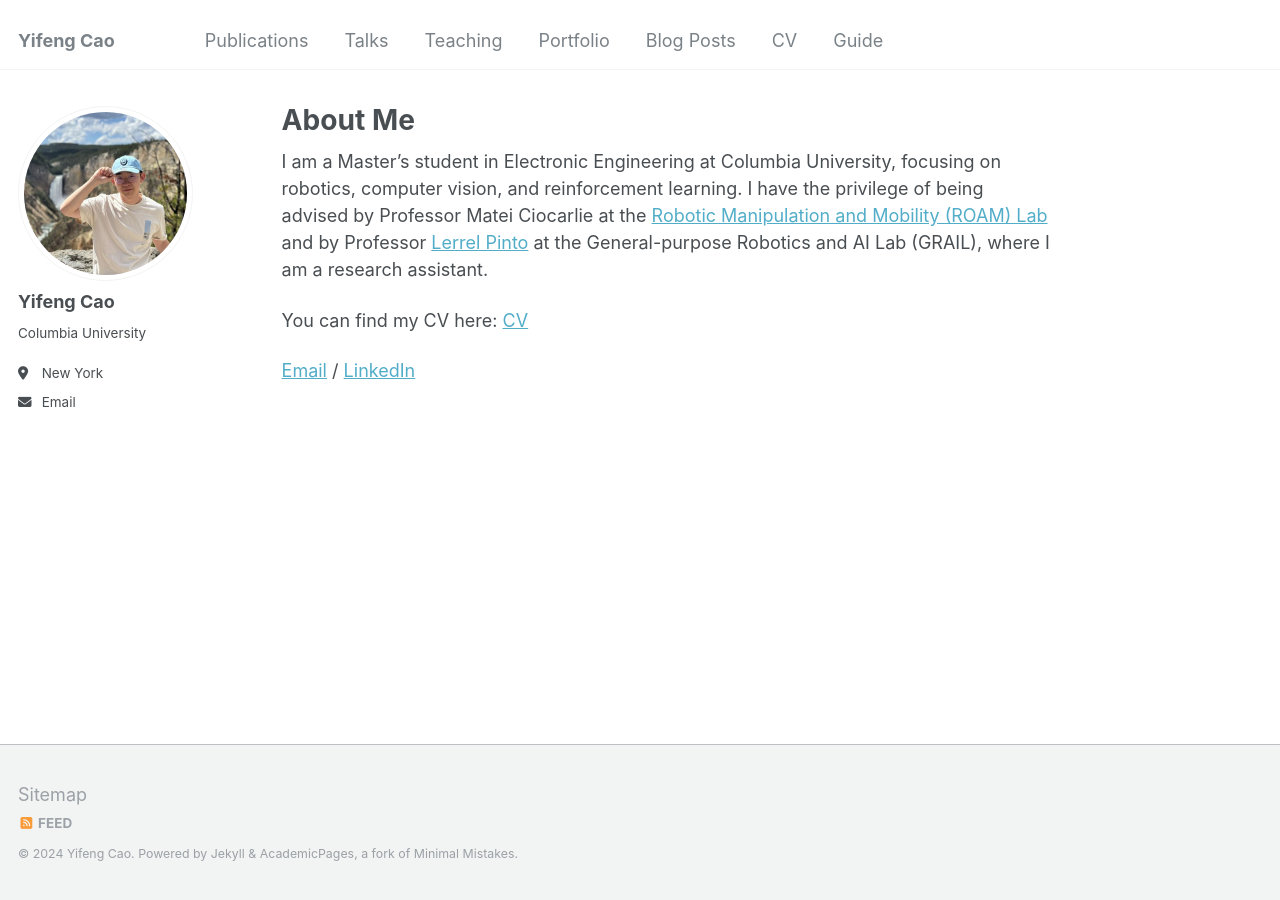
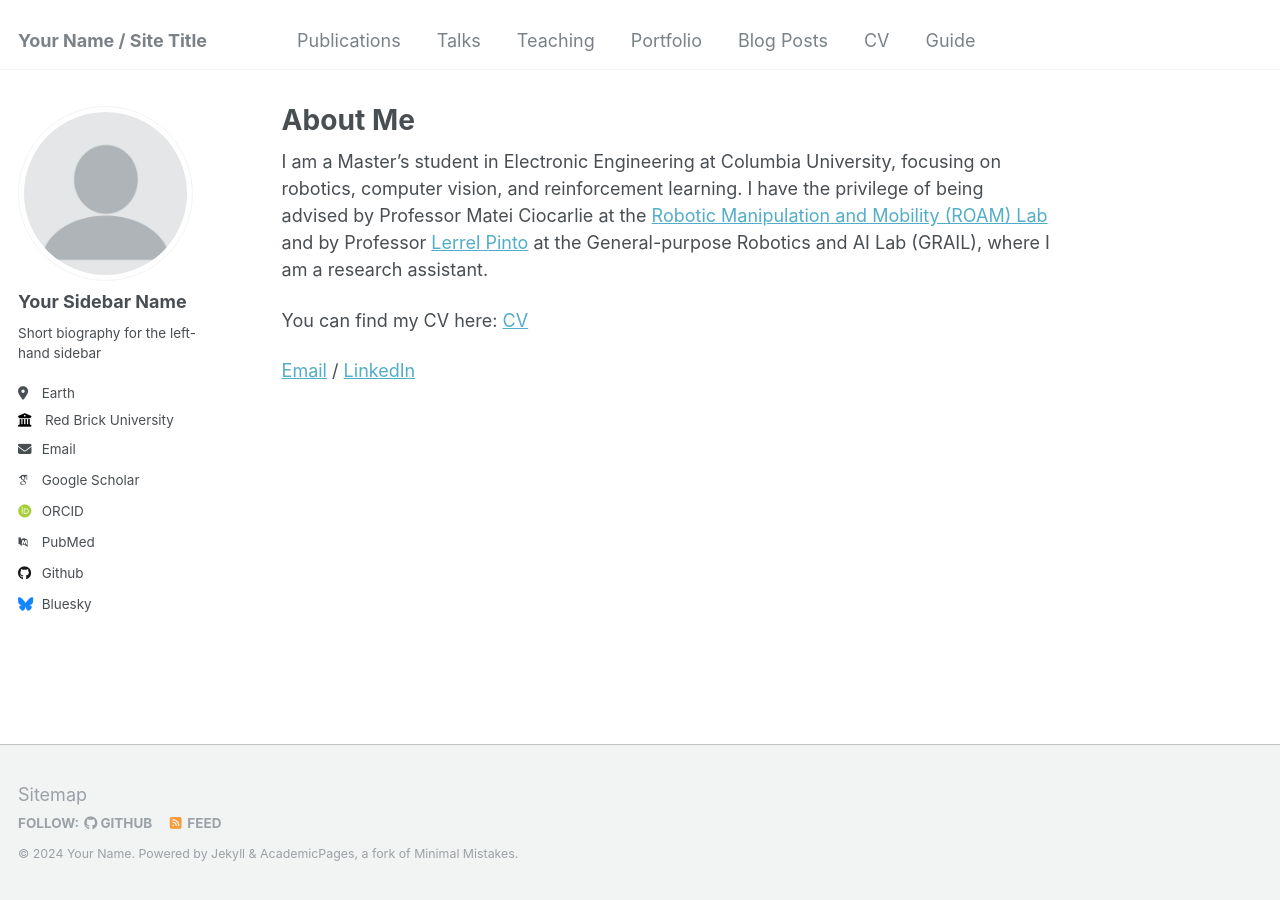
Before and after one commit to Yifeng-Cao/Yifeng-Cao.github.io, a Jekyll site: the page built from _pages/about.md, in a window 1280 px wide. Built offline with Jekyll 4.4.1, drawn with Linux system fonts in a browser that asks for light colours; some web fonts are replaced.

```diff
--- a/_config.yml
+++ b/_config.yml
@@ -7,72 +7,71 @@
 # server process.
 
 # Basic Site Settings
-locale                   : "NY-US"
-title                    : "Yifeng Cao"
+locale                   : "en-US"
+title                    : "Your Name / Site Title"
 title_separator          : "-"
-name                     : &name "Yifeng Cao"
-description              : &description "Columbia Electronic Engineering Master"
-url                      : https://immortalsplay.github.io/yifengcao.github.io/ # the base hostname & protocol for your site e.g. "https://mmistakes.github.io"
+name                     : &name "Your Name"
+description              : &description "personal description"
+url                      : https://academicpages.github.io # the base hostname & protocol for your site e.g. "https://mmistakes.github.io"
 baseurl                  : "" # the subpath of your site, e.g. "/blog"
-repository               : "immortalsplay/yifengcao.github.io"
+repository               : "academicpages/academicpages.github.io"
 
 # Site Author - The following control what appear as part of the author content on the side bar.
 #               If a field is blank the icon and link will not appear, otherwise it will be shown.
 #               Additional customization can be done by editing /_includes/author-profile.html
 author:
   # Biographic information
-  avatar           : "github.jpg"
-  name             : "Yifeng Cao"
-  pronouns         : # example: "he/his"
-  bio              : "Columbia University"
-  focus            : "Robotics/RL"
-  location         : "New York"
-  College          : "Columbia University"
+  avatar           : "profile.png"
+  name             : "Your Sidebar Name"
+  pronouns         : # example: "she/her"
+  bio              : "Short biography for the left-hand sidebar"
+  location         : "Earth"
+  employer         : "Red Brick University"
   uri              : # URL
-  email            : "yc4317@columbia.edu"
+  email            : "none@example.org"
 
-  # # Academic websites
-  # arxiv            : # URL - Update with the correct link to your profile
-  # googlescholar    : "https://scholar.google.com/citations?user=PS_CX0AAAAAJ"
-  # impactstory      : # URL
-  # orcid            : "http://orcid.org/yourorcidurl"
-  # semantic         : # URL
-  # pubmed           : "https://www.ncbi.nlm.nih.gov/pubmed/?term=john+snow"
-  # researchgate     : # URL
+  # Academic websites
+  arxiv            : # URL - Update with the correct link to your profile
+  googlescholar    : "https://scholar.google.com/citations?user=PS_CX0AAAAAJ"
+  impactstory      : # URL
+  orcid            : "http://orcid.org/yourorcidurl"
+  semantic         : # URL
+  pubmed           : "https://www.ncbi.nlm.nih.gov/pubmed/?term=john+snow"
+  researchgate     : # URL
 
-  # # Repositories and software development
-  # bitbucket        : # Username - Update with your username on the site
-  # codepen          : # Username
-  # dribbble         : # Username
-  # github           : "academicpages"
-  # kaggle           : # Username
-  # stackoverflow    : # User number or user number and name (i.e., use "1" or "1/jeff-atwood")
+  # Repositories and software development
+  bitbucket        : # Username - Update with your username on the site
+  codepen          : # Username
+  dribbble         : # Username
+  github           : "academicpages"
+  kaggle           : # Username
+  stackoverflow    : # User number or user number and name (i.e., use "1" or "1/jeff-atwood")
 
-  # # Social media
-  # bluesky          : "bsky.app" # Replace this with you Bluesky username
-  # facebook         : # Username
-  # flickr           : # Username
-  # foursquare       : # Username
-  # goodreads        : # Username
-  # google_plus      : # Username
-  # keybase          : # Username
-  # instagram        : # Username
-  # lastfm           : # Username
-  # linkedin         : # Username
-  # mastodon         : # URL
-  # medium           : # URL
-  # pinterest        : # Username
-  # soundcloud       : # Username
-  # steam            : # Username
-  # telegram         : # URL
-  # tumblr           : # Username
-  # twitter          : # Username for X / Twitter
-  # vine             : # Username
-  # weibo            : # Username
-  # wikipedia        : # Username
-  # xing             : # Username
-  # youtube          : # Username
-  # zhihu            : # URL
+  # Social media
+  bluesky          : "bsky.app" # Replace this with you Bluesky username
+  facebook         : # Username
+  flickr           : # Username
+  foursquare       : # Username
+  goodreads        : # Username
+  google_plus      : # Username
+  keybase          : # Username
+  instagram        : # Username
+  lastfm           : # Username
+  linkedin         : # Username
+  mastodon         : # URL
+  medium           : # URL
+  pinterest        : # Username
+  soundcloud       : # Username
+  steam            : # Username
+  telegram         : # URL
+  tumblr           : # Username
+  twitter          : # Username for X / Twitter
+  vine             : # Username
+  weibo            : # Username
+  wikipedia        : # Username
+  xing             : # Username
+  youtube          : # Username
+  zhihu            : # URL
 
 # Publication Category - The following the list of publication categories and their headings
 publication_category:
```
